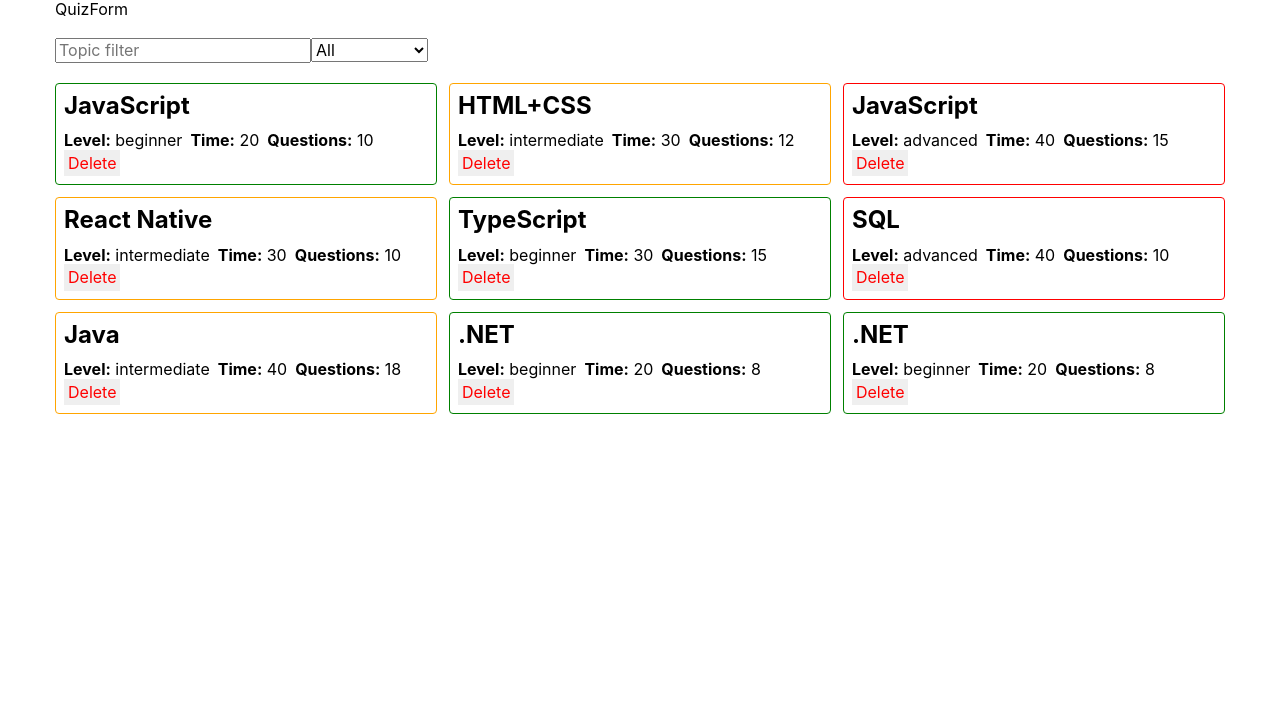
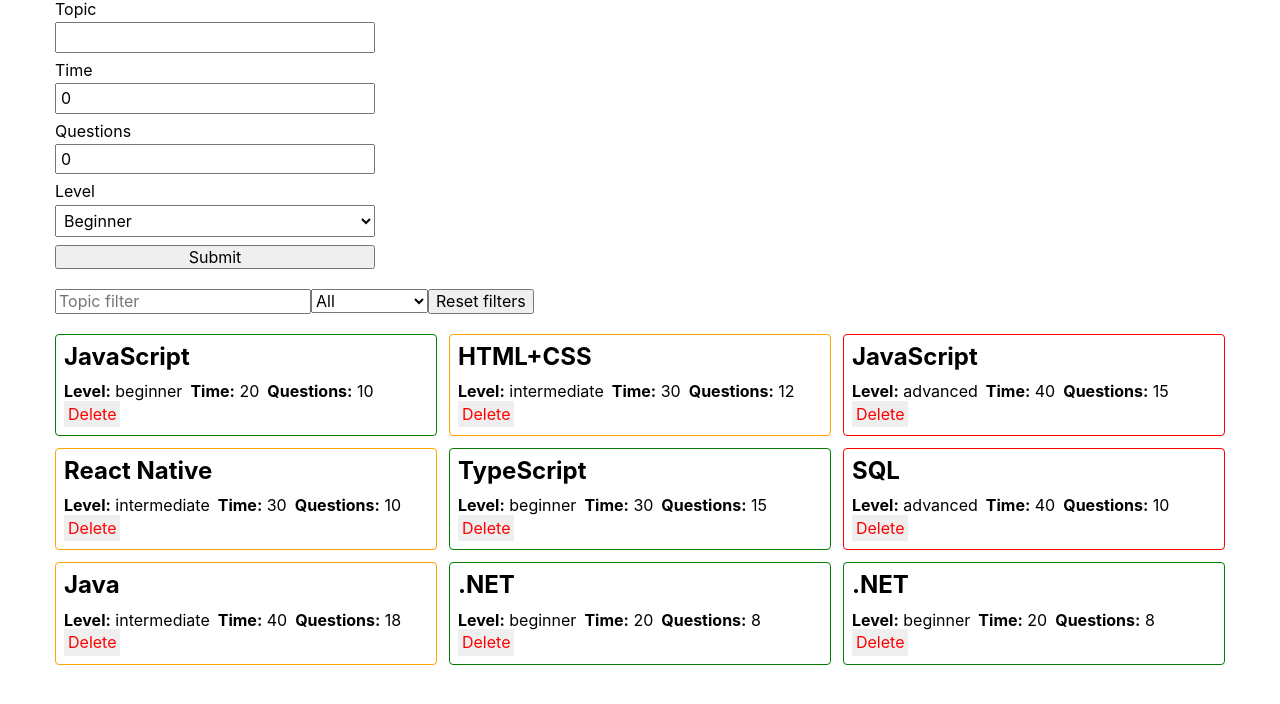
Before and after one commit to luxplanjay/react-90, a React (Create React App) app: page / in a window 1280 px wide. Shown: the top 704 px of the page. Built offline with nearby package versions, Linux system fonts and the light colour scheme.

Commit message:
add examples

```diff
--- a/package.json
+++ b/package.json
@@ -7,13 +7,16 @@
     "@testing-library/jest-dom": "^5.16.3",
     "@testing-library/react": "^12.1.4",
     "@testing-library/user-event": "^13.5.0",
+    "formik": "^2.4.5",
     "modern-normalize": "^2.0.0",
+    "nanoid": "^5.0.2",
     "react": "^18.1.0",
     "react-dom": "^18.1.0",
     "react-icons": "^4.11.0",
     "react-scripts": "5.0.1",
     "styled-components": "^6.1.0",
-    "web-vitals": "^2.1.3"
+    "web-vitals": "^2.1.3",
+    "yup": "^1.3.2"
   },
   "scripts": {
     "start": "react-scripts start",
--- a/src/components/App.js
+++ b/src/components/App.js
@@ -1,18 +1,21 @@
 import { Component } from 'react';
-import { QuizForm } from './QuizForm';
+import { nanoid } from 'nanoid';
+import { QuizForm } from './QuizForm/QuizForm';
 import { QuizList } from './QuizList/QuizList';
 import { SearchBar } from './SearchBar';
 import { GlobalStyle } from './GlobalStyle';
 import { Layout } from './Layout';
 import initialQuizItems from '../quiz-items.json';
 
+const intialFilters = {
+  topic: '',
+  level: 'all',
+};
+
 export class App extends Component {
   state = {
     quizItems: initialQuizItems,
-    filters: {
-      topic: '',
-      level: 'all',
-    },
+    filters: intialFilters,
   };
 
   updateTopicFilter = newTopic => {
@@ -37,6 +40,34 @@ export class App extends Component {
     });
   };
 
+  resetFilters = () => {
+    this.setState({
+      filters: intialFilters,
+    });
+  };
+
+  deleteQuiz = quizId => {
+    console.log('deleteQuiz', quizId);
+    this.setState(prevState => {
+      return {
+        quizItems: prevState.quizItems.filter(item => item.id !== quizId),
+      };
+    });
+  };
+
+  addQuiz = newQuiz => {
+    const quiz = {
+      ...newQuiz,
+      id: nanoid(),
+    };
+
+    this.setState(prevState => {
+      return {
+        quizItems: [...prevState.quizItems, quiz],
+      };
+    });
+  };
+
   render() {
     const { quizItems, filters } = this.state;
 
@@ -55,13 +86,16 @@ export class App extends Component {
 
     return (
       <Layout>
-        <QuizForm />
+        <QuizForm onAdd={this.addQuiz} />
         <SearchBar
           filters={filters}
           onUpdateTopic={this.updateTopicFilter}
           onUpdateLevel={this.updateLevelFilter}
+          onReset={this.resetFilters}
         />
-        {visibleQuizItems.length > 0 && <QuizList items={visibleQuizItems} />}
+        {visibleQuizItems.length > 0 && (
+          <QuizList items={visibleQuizItems} onDelete={this.deleteQuiz} />
+        )}
         <GlobalStyle />
       </Layout>
     );
--- a/src/components/QuizCard/QuizCard.js
+++ b/src/components/QuizCard/QuizCard.js
@@ -1,6 +1,9 @@
 import { Topic, Wrapper, MetaWrapper, Text, Button } from './QuizCard.styled';
 
-export const QuizCard = ({ quiz: { id, topic, level, time, questions } }) => {
+export const QuizCard = ({
+  quiz: { id, topic, level, time, questions },
+  onDelete,
+}) => {
   return (
     <Wrapper level={level}>
       <Topic>{topic}</Topic>
@@ -15,7 +18,7 @@ export const QuizCard = ({ quiz: { id, topic, level, time, questions } }) => {
           <b>Questions:</b> {questions}
         </Text>
       </MetaWrapper>
-      <Button>Delete</Button>
+      <Button onClick={() => onDelete(id)}>Delete</Button>
     </Wrapper>
   );
 };
--- a/src/components/QuizForm.js
+++ /dev/null
@@ -1,3 +0,0 @@
-export const QuizForm = () => {
-  return <div>QuizForm</div>;
-};
--- /dev/null
+++ b/src/components/QuizForm/QuizForm.js
@@ -0,0 +1,62 @@
+import { Formik } from 'formik';
+import * as Yup from 'yup';
+import { Form, Field, FormGroup, ErrorMessage } from './QuizForm.styled';
+
+const quizSchema = Yup.object().shape({
+  topic: Yup.string().min(3, 'Too Short!').required('Required'),
+  time: Yup.number().min(10, 'Must be 10 or more').required('Required'),
+  questions: Yup.number().min(3, 'At least 3').required('Required'),
+  level: Yup.string()
+    .oneOf(['beginner', 'intermediate', 'advanced'])
+    .required('Required'),
+});
+
+export const QuizForm = ({ onAdd }) => {
+  return (
+    <Formik
+      initialValues={{
+        topic: '',
+        time: 0,
+        questions: 0,
+        level: 'beginner',
+      }}
+      validationSchema={quizSchema}
+      onSubmit={(values, actions) => {
+        onAdd(values);
+        actions.resetForm();
+      }}
+    >
+      <Form>
+        <FormGroup>
+          Topic
+          <Field name="topic" />
+          <ErrorMessage name="topic" component="span" />
+        </FormGroup>
+
+        <FormGroup>
+          Time
+          <Field name="time" type="number" />
+          <ErrorMessage name="time" component="span" />
+        </FormGroup>
+
+        <FormGroup>
+          Questions
+          <Field name="questions" type="number" />
+          <ErrorMessage name="questions" component="span" />
+        </FormGroup>
+
+        <FormGroup>
+          Level
+          <Field as="select" name="level">
+            <option value="beginner">Beginner</option>
+            <option value="intermediate">Intermediate</option>
+            <option value="advanced">Advanced</option>
+          </Field>
+          <ErrorMessage name="level" component="span" />
+        </FormGroup>
+
+        <button type="submit">Submit</button>
+      </Form>
+    </Formik>
+  );
+};
--- /dev/null
+++ b/src/components/QuizForm/QuizForm.styled.js
@@ -0,0 +1,29 @@
+import {
+  Form as FormikForm,
+  Field as FormikField,
+  ErrorMessage as FormikError,
+} from 'formik';
+import styled from 'styled-components';
+
+export const Form = styled(FormikForm)`
+  display: flex;
+  flex-direction: column;
+  gap: 8px;
+  max-width: 320px;
+`;
+
+export const Field = styled(FormikField)`
+  padding: 4px;
+  font: inherit;
+`;
+
+export const FormGroup = styled.label`
+  display: flex;
+  flex-direction: column;
+  gap: 4px;
+`;
+
+export const ErrorMessage = styled(FormikError)`
+  color: ${p => p.theme.colors.red};
+  font-size: 14px;
+`;
--- a/src/components/QuizList/QuizList.js
+++ b/src/components/QuizList/QuizList.js
@@ -1,12 +1,12 @@
 import { QuizCard } from '../QuizCard/QuizCard';
 import { List, ListItem } from './QuizList.styled';
 
-export const QuizList = ({ items }) => {
+export const QuizList = ({ items, onDelete }) => {
   return (
     <List>
       {items.map(item => (
         <ListItem key={item.id}>
-          <QuizCard quiz={item} />
+          <QuizCard quiz={item} onDelete={onDelete} />
         </ListItem>
       ))}
     </List>
--- a/src/components/SearchBar.js
+++ b/src/components/SearchBar.js
@@ -2,6 +2,7 @@ export const SearchBar = ({
   filters: { topic, level },
   onUpdateTopic,
   onUpdateLevel,
+  onReset,
 }) => {
   return (
     <div>
@@ -17,6 +18,7 @@ export const SearchBar = ({
         <option value="intermediate">Intermediate</option>
         <option value="advanced">Advanced</option>
       </select>
+      <button onClick={onReset}>Reset filters</button>
     </div>
   );
 };
--- a/src/index.js
+++ b/src/index.js
@@ -2,7 +2,6 @@ import React from 'react';
 import ReactDOM from 'react-dom/client';
 import { ThemeProvider } from 'styled-components';
 import { App } from 'components/App';
-// import { Basics } from 'Basics';
 
 const theme = {
   colors: {
@@ -24,7 +23,6 @@ ReactDOM.createRoot(document.getElementById('root')).render(
   <React.StrictMode>
     <ThemeProvider theme={theme}>
       <App />
-      {/* <Basics /> */}
     </ThemeProvider>
   </React.StrictMode>
 );
```
Also changed, not shown: src/Basics.js (deleted, +0 -47 lines), 1 other file (tests, documents, lock files or other folders).
